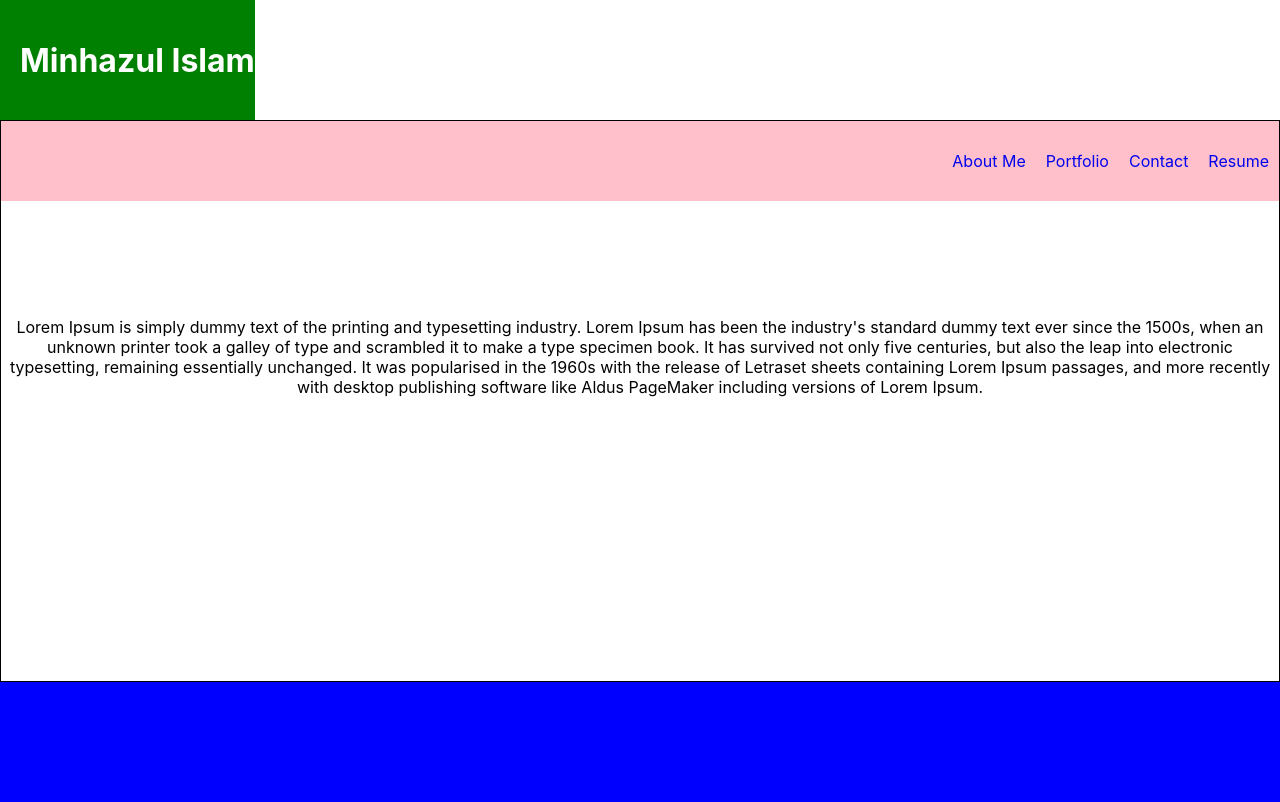
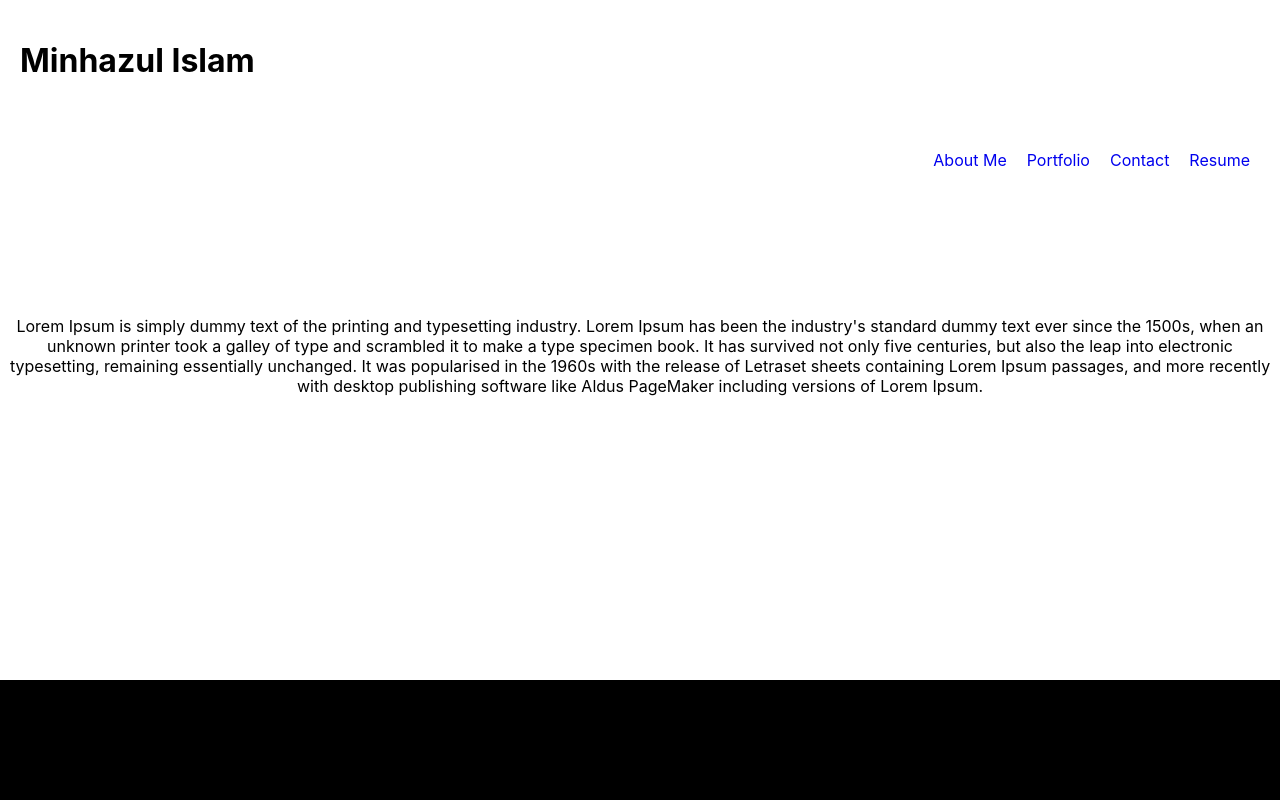
Before and after one commit to Tomal1/portfolio, a React (Create React App) app: page / in a window 1280 px wide. Built offline with nearby package versions, Linux system fonts and the light colour scheme.

Commit message:
some more styling

```diff
--- a/src/components/Footer/footer.css
+++ b/src/components/Footer/footer.css
@@ -1,4 +1,4 @@
 .foot{
-    background-color: blue;
     height: 15vh;
+    background-color: black;
 }
--- a/src/components/Header/header.css
+++ b/src/components/Header/header.css
@@ -2,11 +2,6 @@
     display: flex;
     justify-self: start;
     align-items: center;
-    background-color: green;
     height:15vh;
     padding: 0px 0px 0px 20px
 }
-
-h1{
-    color: white;
-}
--- a/src/components/Navigation/navigation.css
+++ b/src/components/Navigation/navigation.css
@@ -2,9 +2,8 @@
     display: flex;
     justify-content: flex-end;
     align-items: center;
-    background-color: pink;
     height:10vh;
-    margin: 0px;
+    margin: 0px 20px 0px 0px;
 }
 
 .nav-item{
--- a/src/components/Pages/Portfolio/portfolio.css
+++ b/src/components/Pages/Portfolio/portfolio.css
@@ -5,11 +5,12 @@
 
 }
 .tumbnails{
-    margin:20px;
+    position: relative;
     border: 1px solid black;
+    top: 100px;
     height:200px;
     width: 300px;
-    background-size:contain;
+    background-size:cover;
     background-repeat: no-repeat;
 
 }
@@ -17,11 +18,11 @@
 .tumbnails:hover{
     scale:1.025;
     transition:1s;
+    box-shadow: 5px 5px 5px 0px;
 }
 
 .thumb1{
     background-image: url("../../../../assets/images/noteScreenshot.png");
-
 
 }
 
--- a/src/components/Project/project.css
+++ b/src/components/Project/project.css
@@ -1,4 +1,3 @@
 .contentCon{
-    border: 1px solid black;
     height: 70vh;
 }
```
